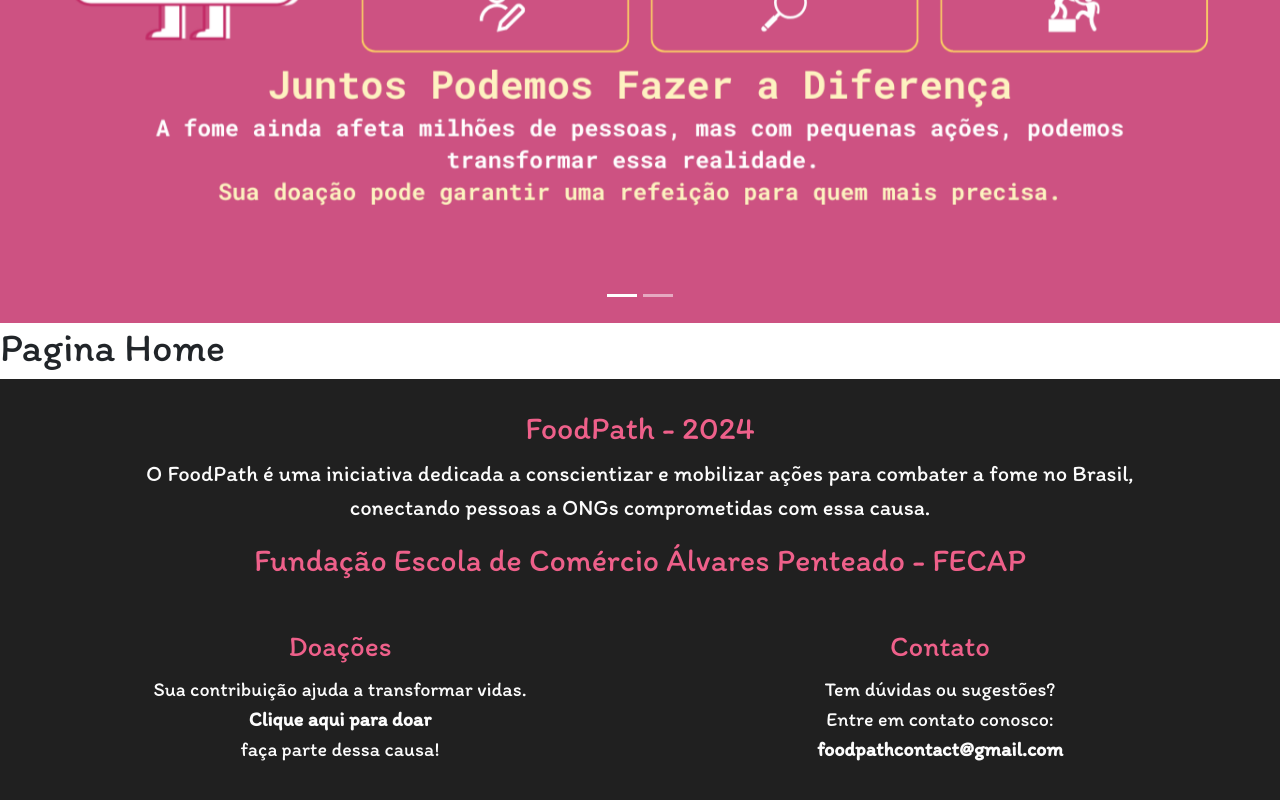
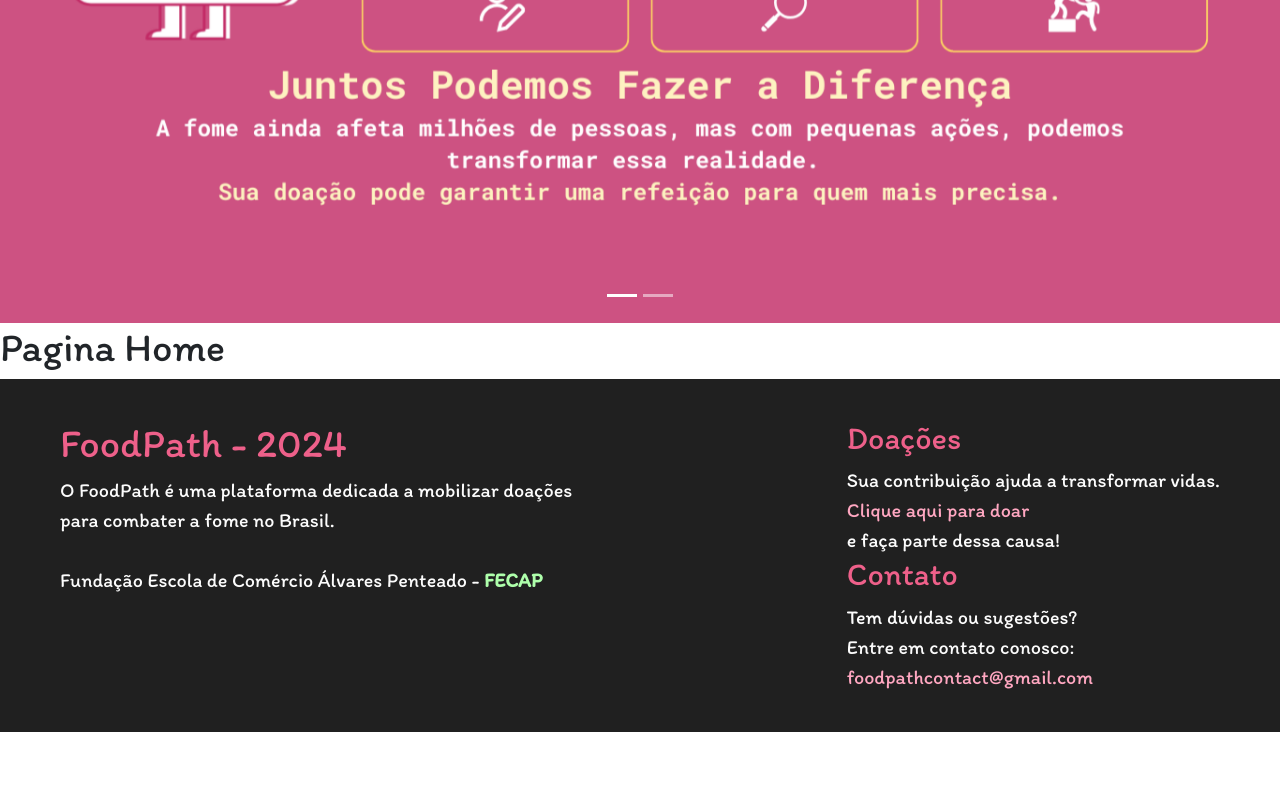
Before and after one commit to 2024-2-NCC2/Projeto1, a React (Vite) app in the folder client/: page / in a window 1280 px wide. Shown: the part 440-1240 px from the top of the page. After the commit the page ends 1172 px from the top, so only its background shows below. Built offline with nearby package versions, Linux system fonts and the light colour scheme.

Commit message:
fix: improved footer structure and organization

```diff
--- a/client/src/components/Footer.jsx
+++ b/client/src/components/Footer.jsx
@@ -9,29 +9,29 @@
   return (
     <footer>
       <div className="footer-container">
-        <div className="footer-header">
+        <div className="footer-left">
           <h1 id="foodpath">FoodPath - {year}</h1>
           <p>
-            O FoodPath é uma iniciativa dedicada a conscientizar e mobilizar ações para combater a fome no Brasil, <br/>
-            conectando pessoas a ONGs comprometidas com essa causa.
+            O FoodPath é uma plataforma dedicada a mobilizar doações <br/>
+            para combater a fome no Brasil.
           </p>
-          <h1 id="fecap">Fundação Escola de Comércio Álvares Penteado - FECAP</h1>
+          <p><br/>
+          Fundação Escola de Comércio Álvares Penteado - <b>FECAP</b></p>
         </div>
-        <div className="footer-content">
-          <div className="footer-section donations">
+
+        <div className="footer-right">
           <h2 id="doacoes">Doações</h2>
           <p>
             Sua contribuição ajuda a transformar vidas. <br/>
-              <Link to="/donation" className="underline">Clique aqui para doar</Link> <br/> faça parte dessa causa!
+            <Link to="/donation" className="underline">Clique aqui para doar</Link> <br/>
+            e faça parte dessa causa!
           </p>
-          </div>
-          <div className="footer-section contact">
           <h2 id="contato">Contato</h2>
           <p>
-              Tem dúvidas ou sugestões? <br/> Entre em contato conosco: <br/>
-              <a href="mailto:foodpath@gmail.com" className="underline"> foodpathcontact@gmail.com</a>
+            Tem dúvidas ou sugestões? <br/>
+            Entre em contato conosco: <br/>
+            <a href="mailto:foodpathcontact@gmail.com" className="underline">foodpathcontact@gmail.com</a>
           </p>
-          </div>
         </div>
       </div>
     </footer>
--- a/client/src/index.css
+++ b/client/src/index.css
@@ -2,7 +2,9 @@
   --background-primary-color: #202020;
   --text-color: #fcfcfc;
   --link-hover-color: #ee608a;
+  --link-color: #ffa7c1;
   --underline-color: #b8496a;
+  --scrollbar-color: #ee608a;
 }
 
 * {
@@ -17,7 +19,7 @@
 }
 
 ::-webkit-scrollbar-thumb {
-  background-color: #ee608a;
+  background-color: var(--scrollbar-color);
   border-radius: 10px;
   border: 3px solid #202020;
 }
@@ -131,7 +133,6 @@
 footer {
   background-color: var(--background-primary-color);
   color: var(--text-color);
-  text-align: center;
   padding: 20px 0;
   height: auto;
   width: 100%;
@@ -139,59 +140,33 @@
 
 .footer-container {
   display: flex;
-  flex-direction: column;
-  align-items: center;
+  justify-content: space-between;
   max-width: 1200px;
   margin: 0 auto;
+  padding: 20px;
 }
 
-.footer-header {
-  margin-bottom: 20px;
+.footer-container p {
+  margin: 0;
+  font-size: 20px;
 }
 
-.footer-header h1 {
-  font-size: 2rem;
-  margin: 10px 0;
-  color: var(--link-hover-color);
+.footer-left b{
+  color: rgb(174, 255, 171);
+}
+.footer-content {
+  display: flex;
+  justify-content: space-between;
+  width: 100%;
 }
 
-.footer-header p {
-  font-size: 1.4rem;
-}
-
-.footer-content {
-  display: flex;
-  justify-content: space-around;
-  width: 100%;
-  flex-wrap: wrap;
-}
-
-.footer-section {
-  flex: 1;
-  padding: 20px;
-  min-width: 250px;
-}
-
-.footer-section h2 {
-  font-size: 1.8rem;
-  margin-bottom: 10px;
-  color: var(--link-hover-color);
-}
-
-.footer-section p {
-  font-size: 20px;
+.footer-right a {
   color: var(--link-color);
-}
-
-.footer-section a {
-  color: var(--link-color);
-  text-decoration: underline;
-  font-weight: bold;
   text-decoration: none;
   transition: color 0.3s ease;
 }
 
-.footer-section a:hover {
+.footer-right a:hover {
   color: var(--link-hover-color);
   text-shadow:
     0 0 5rem var(--link-hover-color),
@@ -199,14 +174,25 @@
     0 0 6px var(--link-hover-color);
 }
 
+#doacoes,
+#contato,
+#foodpath {
+  color: var(--link-hover-color);
+}
+
 @media (max-width: 768px) {
+  .footer-container {
+    flex-direction: column;
+    align-items: center;
+  }
+
   .footer-content {
     flex-direction: column;
     text-align: center;
   }
 
-  .footer-section {
-    padding: 10px 0;
+  .footer-section, .footer-header {
+    text-align: center;
   }
 }
 
```
Lines whose indentation alone changed are shown as unchanged.
